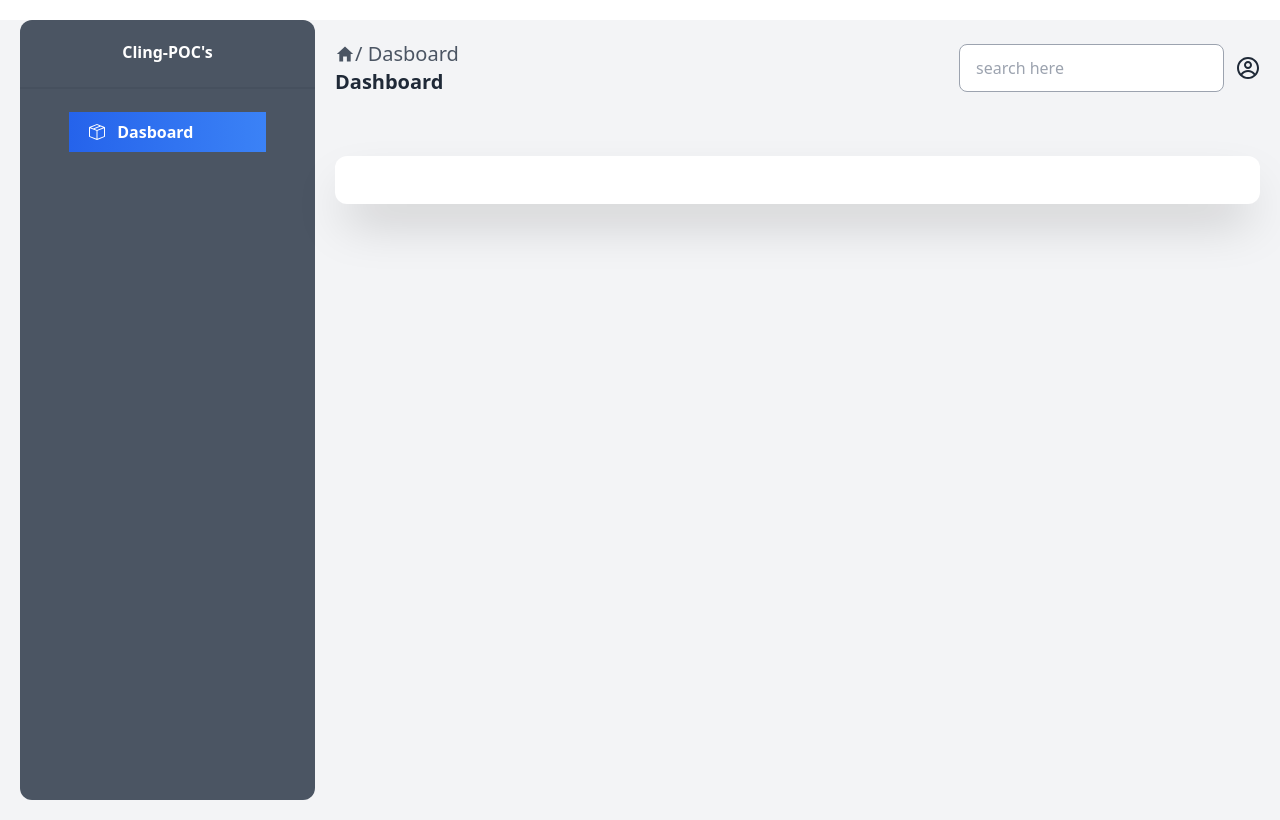
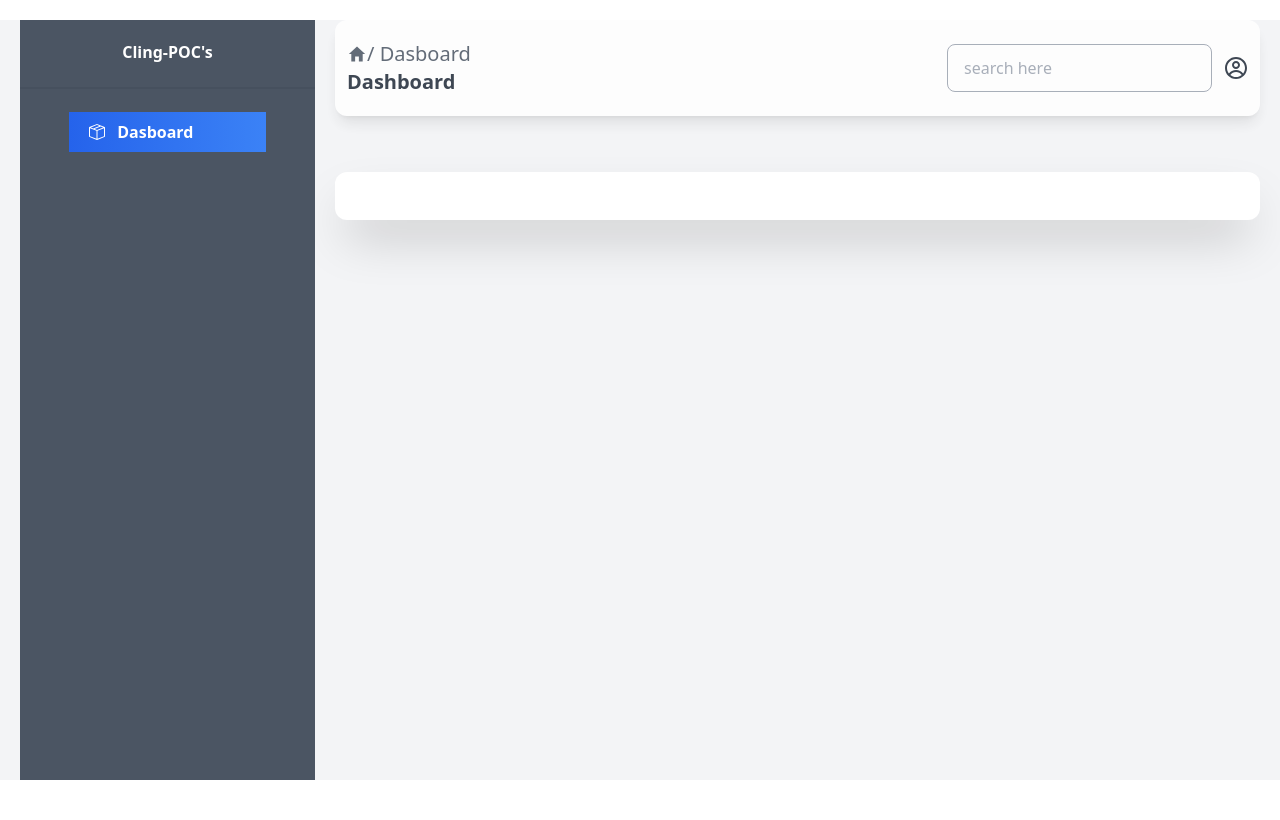
Before and after one commit to redwan9011/Cling-Pocs, a React (Vite) app: page /dashboard in a window 1280 px wide. Built offline with nearby package versions, Linux system fonts and the light colour scheme.

Commit message:
sticy the dasboard navbar

```diff
--- a/src/Dashboard/DashboardLayout/DashboardLayout.jsx
+++ b/src/Dashboard/DashboardLayout/DashboardLayout.jsx
@@ -5,10 +5,12 @@ import { IoMdHome } from "react-icons/io";
 const DashboardLayout = () => {
     return (
            <div className="bg-gray-100">
-             <div className="grid grid-cols-12 gap-5 h-screen mt-5 mx-5 ">
+             <div className="grid grid-cols-12 gap-5  mt-5 mx-5
+             ">
                 {/* dashboard left side navbar */}
-                <div className="col-span-3 bg-gray-600 text-white rounded-xl overflow-hidden mb-5 text-center">
-                    <h1 className="mt-5 font-semibold text-md">{"Cling-POC's"}</h1>
+           <div className="col-span-3 h-[95vh] sticky top-5 bg-gray-600 ">
+           <div className="  text-white rounded-xl   mb-5 text-center">
+                    <h1 className="pt-5 font-semibold text-md">{"Cling-POC's"}</h1>
                     <div className="divider text-white"></div>
 
                     <div className="text-center flex  justify-center">
@@ -16,11 +18,13 @@ const DashboardLayout = () => {
                     <Link className="flex items-center gap-3 bg-gradient-to-r from-blue-600 to-blue-500 px-5 py-2 w-2/3 font-semibold" to='/dashboard/admissionTable'><BsBoxSeam /> Dasboard</Link>
                     </div>
                 </div>
-                {/*Dashboard  Right side  */}
-                <div className="col-span-9">
-                    <div>
+           </div>
+      {/*Dashboard  Right side  */}
+
+                <div className="col-span-9 ">
+                    <div className="sticky top-5 bg-white opacity-85 rounded-xl  shadow-lg z-50">
                         {/* nav and search bar */}
-                        <div className="flex justify-between py-5">
+                        <div className="flex justify-between py-5  px-3  ">
                             <div>
                                 <span className="flex items-center text-xl text-gray-600"><Link to='/'><IoMdHome ></IoMdHome></Link> / Dasboard</span>
                                 <h1 className="text-xl font-semibold">Dashboard</h1>
@@ -36,7 +40,7 @@ const DashboardLayout = () => {
                     </div>
                  <div>
 
-                        <div className="bg-white shadow-2xl rounded-xl p-6 mt-10">
+                    <div className="bg-white shadow-2xl rounded-xl p-6 mt-14  ">
                         <Outlet></Outlet>
                         </div>
                  </div>
@@ -47,3 +51,44 @@ const DashboardLayout = () => {
 };
 
 export default DashboardLayout;
+
+
+
+
+
+
+
+
+// <div className="grid grid-cols-12 gap-5 mt-5 mx-5">
+//   {/* dashboard left side navbar */}
+//   <div className="col-span-3 h-screen bg-gray-600 fixed left-0 top-0 bottom-0 overflow-y-auto">
+//     <div className="text-white rounded-xl mb-5 text-center">
+//       <h1 className="pt-5 font-semibold text-md">{"Cling-POC's"}</h1>
+//       <div className="divider text-white"></div>
+//       <div className="text-center flex justify-center">
+//         <Link className="flex items-center gap-3 bg-gradient-to-r from-blue-600 to-blue-500 px-5 py-2 w-2/3 font-semibold" to='/dashboard/admissionTable'><BsBoxSeam /> Dashboard</Link>
+//       </div>
+//     </div>
+//   </div>
+//   {/*Dashboard Right side */}
+//   <div className="col-span-9 ml-auto">
+//     <div className="sticky top-0 bg-white rounded-xl shadow-lg z-50">
+//       {/* nav and search bar */}
+//       <div className="flex justify-between py-5 px-3">
+//         <div>
+//           <span className="flex items-center text-xl text-gray-600"><Link to='/'><IoMdHome ></IoMdHome></Link> / Dasboard</span>
+//           <h1 className="text-xl font-semibold">Dashboard</h1>
+//         </div>
+//         <div className="flex items-center gap-3">
+//           <input type="text" name="search" id="" placeholder="search here" className="input border border-gray-400" />
+//           <span className="text-2xl cursor-pointer"><CgProfile></CgProfile></span>
+//         </div>
+//       </div>
+//     </div>
+//     <div>
+//       <div className="bg-white shadow-2xl rounded-xl p-6 mt-10 h-[1000px] ">
+//         <Outlet></Outlet>
+//       </div>
+//     </div>
+//   </div>
+// </div>
```
